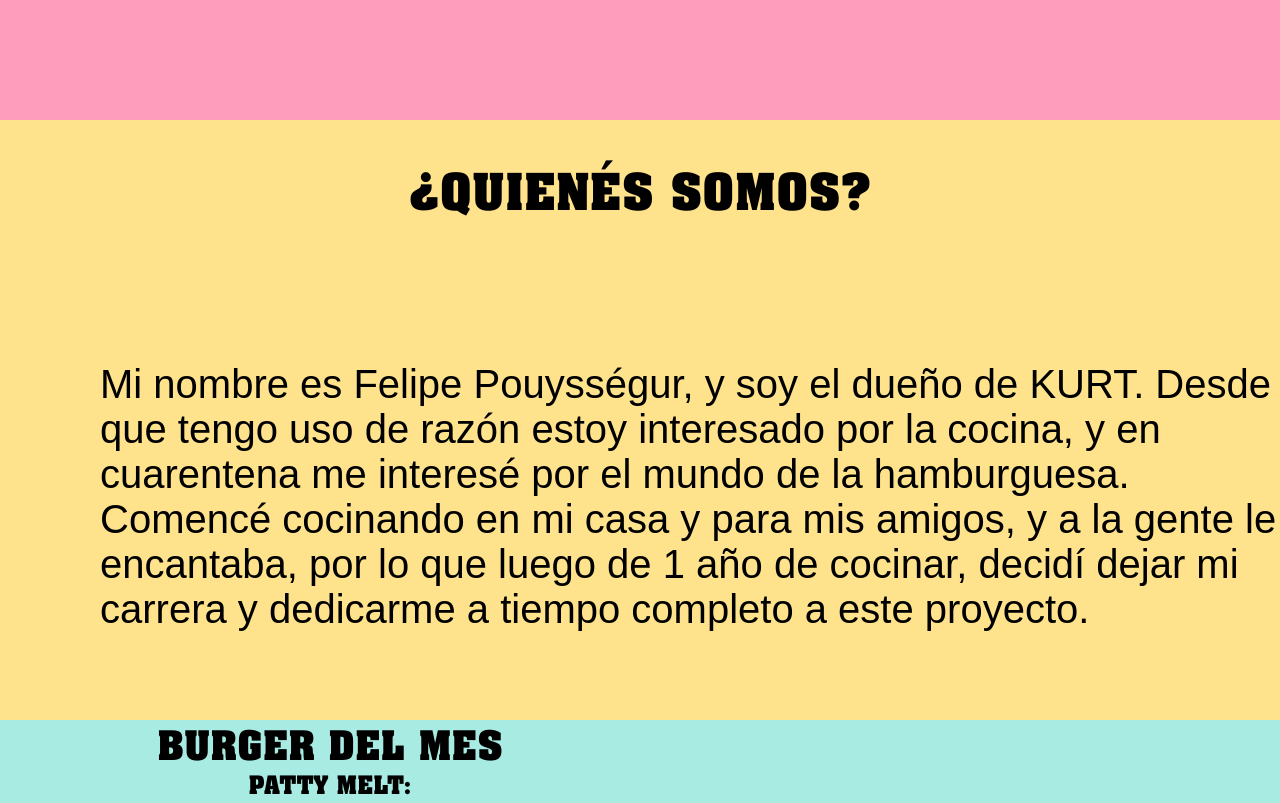
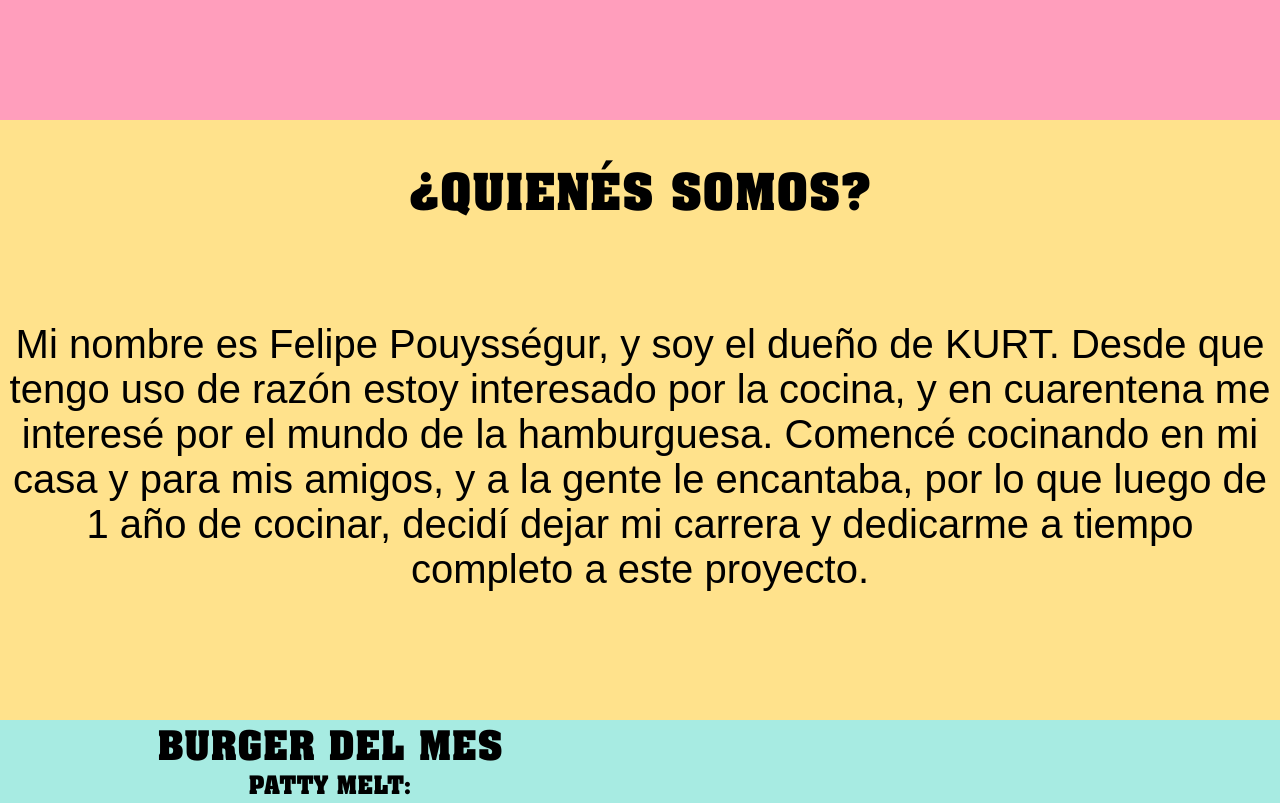
Before and after one commit to felipepouyssegur/coder-desarrollo-web, a plain HTML site: page index.html in a window 1280 px wide. Shown: the part 580-1383 px from the top of the page. Drawn offline with Linux system fonts and the light colour scheme.

```diff
--- a/estilos/estilos.css
+++ b/estilos/estilos.css
@@ -15,6 +15,7 @@
     justify-content: center;
     position: fixed;
     padding-right: 100px;
+    box-shadow: 0 7px 4px 0 rgba(0,0,0,.2);
 }
 
 .header__menu__list li{
@@ -111,6 +112,14 @@
     align-items: center;
 }
 
+
+.grid__quienes__somos{
+    display: grid;
+    grid-template-columns: 100%;
+    grid-template-rows: 100%;
+    grid-template-areas:
+    "quienes__somos__h3";
+}
 .quienes__somos{
     background-color: #ffe28c;
     height: 600px;
@@ -121,14 +130,15 @@
     font-size: 50px;
     text-align: center;
     padding-top: 40px;
+    grid-area: quienes__somos__h3;
 }
 
 .quienes__somos__historia{
     font-family: sans-serif;
     font-size: 40px;
-    align-items: center;
-    margin-top: 140px;
-    margin-left: 100px;
+    text-align: center;
+    padding-top: 100px;
+    grid-area: quienes__somos__historia;
 }
 
 .burger__del__mes{
--- a/index.html
+++ b/index.html
@@ -30,16 +30,18 @@
         <h1 class="kurt__burgers">KURT BURGERS</h1> <!-- aca van a ir fotos de algunas hamburguesas (las tengo que hacer), con un boton para pedir. -->
         </section>
 
+        <div class="grid__quienes__somos">
         <section class="quienes__somos">
             <h3 class="quienes__somos__h3">¿QUIENÉS SOMOS?</h3>
-            <article>
-                <p class="quienes__somos__historia" > Mi nombre es Felipe Pouysségur, y soy el dueño de KURT. Desde que tengo uso de razón estoy interesado por la cocina, y
+            <article class="quienes__somos__historia">
+                <p> Mi nombre es Felipe Pouysségur, y soy el dueño de KURT. Desde que tengo uso de razón estoy interesado por la cocina, y
                     en cuarentena me interesé por el mundo de la hamburguesa. Comencé cocinando en mi casa y para mis amigos, y a la gente
                     le encantaba, por lo que luego de 1 año de cocinar, decidí dejar mi carrera y dedicarme a tiempo completo a este
                     proyecto.
                 </p>
             </article>
         </section>
+        </div>
 
         <section class="burger__del__mes">
             <div>
```
Also changed, not shown: paginas/contacto.html (+0 -1 lines).
